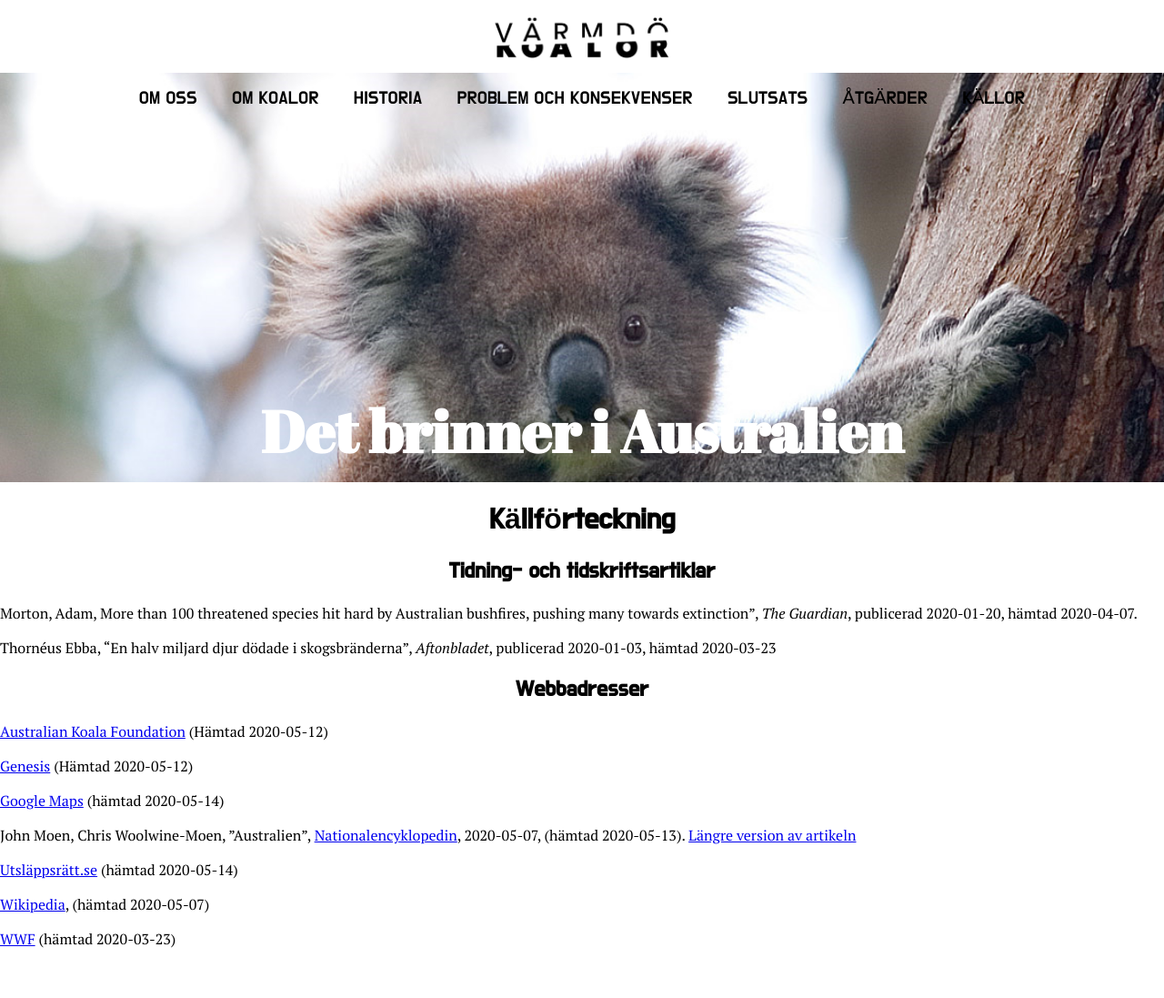
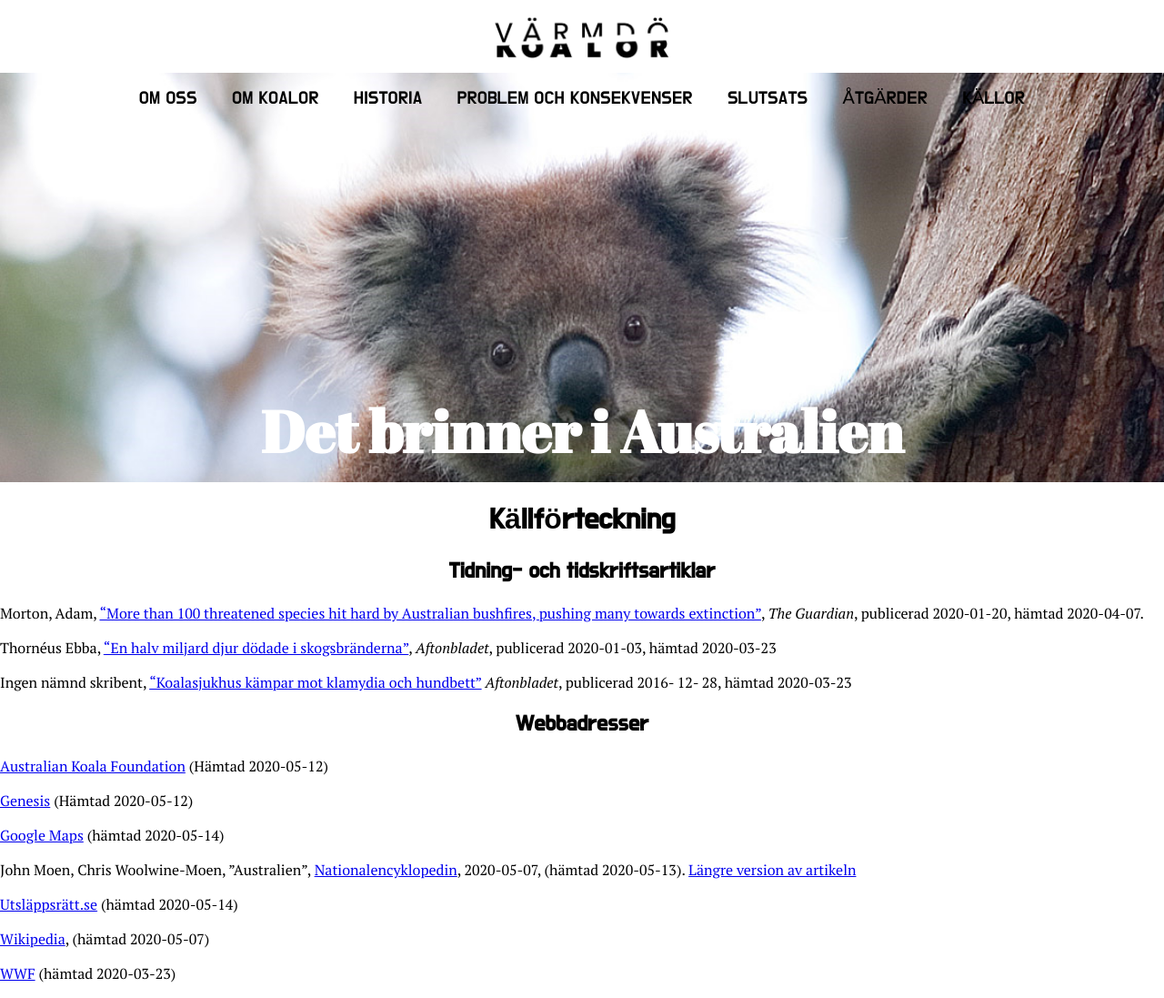
Before and after one commit to limbero/stackars-koalorna, a Jekyll site: the page built from _kallor/kallor.md, in a window 1280 px wide and 1097 px high. Shown: the whole window at 91% size. Built offline with Jekyll 4.4.1, drawn with Linux system fonts in a browser that asks for light colours; comment, search, counter and statistics services are not loaded.

Commit message:
Update kallor.md

```diff
--- a/_kallor/kallor.md
+++ b/_kallor/kallor.md
@@ -4,10 +4,11 @@ layout: default
 # Källförteckning
 
 ## Tidning- och tidskriftsartiklar
-Morton, Adam, More than 100 threatened species hit hard by Australian bushfires, pushing many towards extinction”, *The Guardian*, publicerad 2020-01-20, hämtad 2020-04-07.
+Morton, Adam, ["More than 100 threatened species hit hard by Australian bushfires, pushing many towards extinction”](https://www.theguardian.com/environment/2020/jan/20/more-than-100-threatened-species-australian-bushfires-towards-extinction), *The Guardian*, publicerad 2020-01-20, hämtad 2020-04-07.
 
-Thornéus Ebba, “En halv miljard djur dödade i skogsbränderna”, *Aftonbladet*, publicerad 2020-01-03, hämtad 2020-03-23
+Thornéus Ebba, [“En halv miljard djur dödade i skogsbränderna”](https://www.aftonbladet.se/nyheter/a/GG2g3l/en-halv-miljard-djur-dodade-i-skogsbranderna), *Aftonbladet*, publicerad 2020-01-03, hämtad 2020-03-23
 
+Ingen nämnd skribent, [“Koalasjukhus kämpar mot klamydia och hundbett”](https://www.aftonbladet.se/senastenytt/ttnyheter/utrikes/a/KveBbG/koalasjukhus-kampar-mot-klamydia-och-hundbett) *Aftonbladet*, publicerad 2016- 12- 28, hämtad 2020-03-23
 
 
 
```
